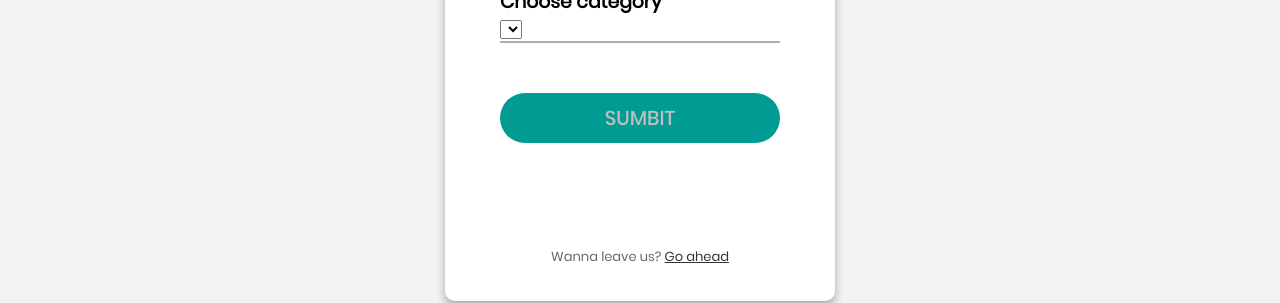
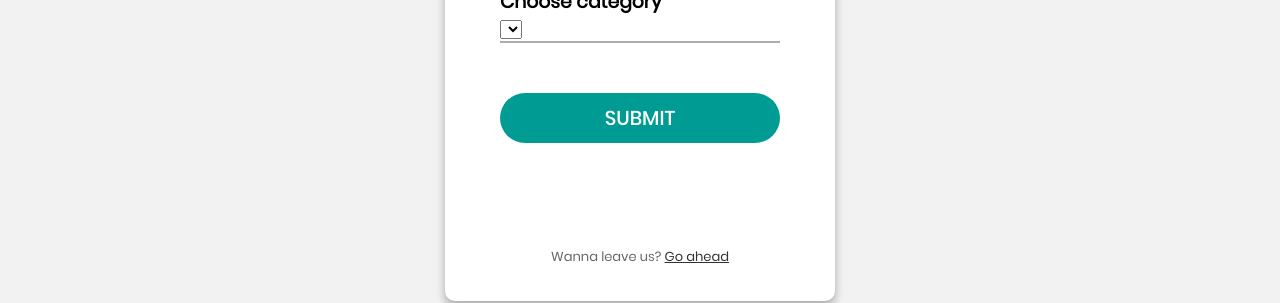
Before and after one commit to ZenBt/lizardy-finance, a Flask app: page / in a window 1280 px wide. Shown: the part 471-774 px from the top of the page. Run offline with Flask 2, Linux system fonts and the light colour scheme; the visitor is signed in with stand-in values (Sample User, id 1); data comes from the database, SQL or seed files in the repository; data that the repository does not hold is empty.

Commit message:
Minor changes

```diff
--- a/static/css/main.css
+++ b/static/css/main.css
@@ -229,7 +229,7 @@ button {
   .login100-form-btn {
     font-family: Poppins-Medium;
     font-size: 20px;
-    color: rgb(190, 190, 190);
+    color: rgb(255, 255, 255);
     line-height: 1.2;
     text-transform: uppercase;
 
--- a/templates/index.html
+++ b/templates/index.html
@@ -27,7 +27,7 @@
                     <div class="wrap-login100-form-btn">
                         <div class="login100-form-bgbtn"></div>
                             <button class="login100-form-btn" name="sub" value="submit">
-                                Sumbit
+                                Submit
                             </button>
                         </div>
                     </div>
--- a/view.py
+++ b/view.py
@@ -1,5 +1,4 @@
-from crypt import methods
-from flask import redirect, request, render_template, render_template, request, url_for, flash
+from flask import redirect, render_template, render_template, request, url_for, flash
 from flask_login import LoginManager, login_user, logout_user, login_required, current_user
 from app import app
 from models import User, Expenses, Tags
```
